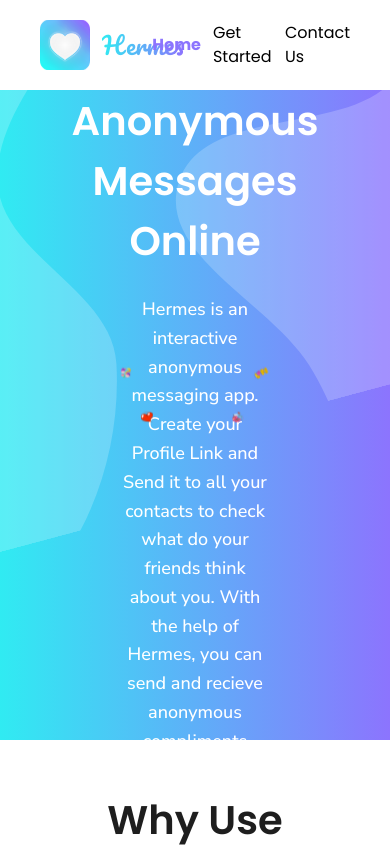
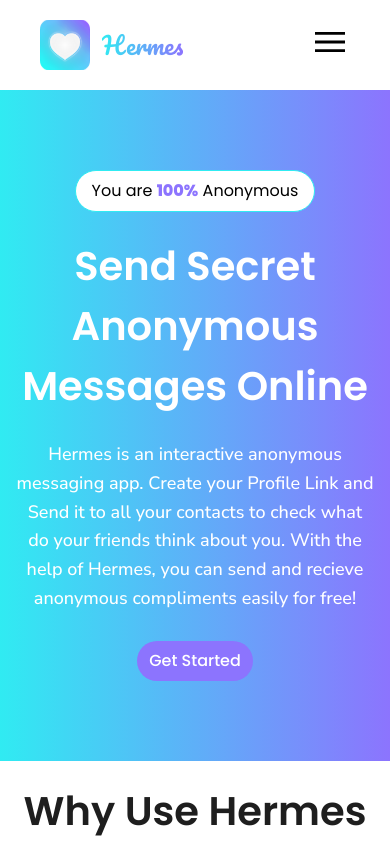
Before and after one commit to ak-nika/Hermes, a React (Vite) app: page / in a window 390 px wide. Shown: the top 847 px of the page. Built offline with nearby package versions, Linux system fonts and the light colour scheme.

Commit message:
Landing page completed

```diff
--- a/index.html
+++ b/index.html
@@ -6,7 +6,7 @@
     <meta name="viewport" content="width=device-width, initial-scale=1.0" />
     <title>Hermes</title>
   </head>
-  <body>
+  <body class="overflow-x-hidden">
     <div id="root"></div>
     <script type="module" src="/src/main.jsx"></script>
   </body>
--- a/src/assets/index.js
+++ b/src/assets/index.js
@@ -12,6 +12,8 @@
 import facebook from "./icons/facebook.svg";
 import youtube from "./icons/youtube.svg";
 import x from "./icons/x.svg";
+import menu from "./icons/menu.svg";
+import close from "./icons/close.svg";
 
 export const landing = {
   logo,
@@ -24,7 +26,7 @@
   copy2,
 };
 
-export { rectangle };
+export { rectangle, menu, close };
 
 export const footerIcons = {
   whatsapp,
--- a/src/components/Footer.jsx
+++ b/src/components/Footer.jsx
@@ -3,7 +3,7 @@
 
 const Footer = () => {
   return (
-    <footer className="bg-hermes-purple p-10 flex justify-between items-center">
+    <footer className="bg-hermes-purple p-10 flex flex-col md:flex-row md:justify-between gap-9 md:gap-0 md:items-center items-start">
       <div className="flex items-center justify-center gap-3">
         <img src={rectangle} alt="rectangle" />
         <div>
--- a/src/components/Nav.jsx
+++ b/src/components/Nav.jsx
@@ -1,9 +1,12 @@
 import { Link } from "react-router-dom";
-import { landing } from "../assets";
+import { close, landing, menu } from "../assets";
+import { useState } from "react";
 
-const Nav = () => {
+const Nav = ({ links }) => {
+  const [isClicked, setIsClicked] = useState(false);
+
   return (
-    <nav className="flex items-center justify-between bg-white px-10 py-5">
+    <nav className="flex items-center justify-between bg-white px-10 py-5 sticky top-0 z-20">
       <div className="flex items-center gap-3">
         <img src={landing.logo} alt="logo" width={50} />
         <div className="pacifico font-normal text-2xl gradient-text">
@@ -11,19 +14,50 @@
         </div>
       </div>
 
-      <div className="flex items-center gap-3">
-        <Link
-          to="/"
-          className="font-bold text-hermes-purple text-[16px] poppins leading-[24px]"
+      {/* Desktop Menu */}
+      <div className="items-center gap-3 hidden md:flex">
+        {links.map((link) => (
+          <Link
+            key={link.name}
+            to={link.path}
+            className={`text-[16px] poppins leading-[24px] ${
+              link.selected ? "font-bold text-hermes-purple" : "font-normal"
+            }`}
+          >
+            {link.name}
+          </Link>
+        ))}
+      </div>
+
+      {/* Mobile Menu */}
+      <div
+        className="relative block md:hidden"
+        onClick={() => setIsClicked(!isClicked)}
+      >
+        <button>
+          <img src={isClicked ? close : menu} alt="menu" />
+        </button>
+
+        <div
+          className={`flex flex-col items-center justify-around gap-3 absolute z-10 bg-white w-[150px] right-0 shadow transition-all ease-in duration-150 px-3 ${
+            isClicked ? "h-[150px] border-t-2 border-hermes-purple" : "h-0"
+          }`}
         >
-          Home
-        </Link>
-        <Link to="/" className="font-normal text-[16px] poppins leading-[24px]">
-          Get Started
-        </Link>
-        <Link to="/" className="font-normal text-[16px] poppins leading-[24px]">
-          Contact Us
-        </Link>
+          {links.map((link, index) => (
+            <Link
+              style={{ transitionDelay: `${index * 100}` }}
+              key={link.name}
+              to={link.path}
+              className={`text-[16px] poppins leading-[24px] ${
+                link.selected ? "font-bold text-hermes-purple" : "font-normal"
+              } ${
+                isClicked ? "opacity-100 block" : " hidden opacity-0"
+              } transition-all ease-in duration-150`}
+            >
+              {link.name}
+            </Link>
+          ))}
+        </div>
       </div>
     </nav>
   );
--- a/src/components/Section.jsx
+++ b/src/components/Section.jsx
@@ -3,7 +3,7 @@
 const Section = ({ children, className }) => {
   return (
     <section
-      className={`overflow-hidden bg-gradient-to-r from-hermes-blue to-hermes-purple h-[650px] relative ${
+      className={`overflow-hidden bg-gradient-to-r from-hermes-blue to-hermes-purple md:h-[650px] h-fit relative ${
         className || ""
       }`}
     >
@@ -11,16 +11,23 @@
         src={landing.vector1}
         alt="vector"
         width={650}
-        className="absolute rotate-[-15deg] left-[-200px] top-[-200px]"
+        className="absolute rotate-[-15deg] left-[-200px] top-[-200px] hidden md:block"
       />
       <img
         src={landing.vector2}
         alt="vector"
         width={650}
-        className="absolute rotate-[-15deg] right-[-150px] top-[-300px]"
+        className="absolute rotate-[-15deg] right-[-150px] top-[-300px] hidden md:block"
       />
 
-      <div>{children}</div>
+      <div className="relative">
+        <img
+          src={landing.bodyIcons}
+          alt="icons"
+          className="absolute w-full h-full top-0 left-0 hover-icons hidden md:block"
+        />
+        {children}
+      </div>
     </section>
   );
 };
--- a/src/constants/index.js
+++ b/src/constants/index.js
@@ -55,3 +55,9 @@
     link: "#",
   },
 ];
+
+export const landingLinks = [
+  { id: 1, name: "Home", path: "/", selected: true },
+  { id: 2, name: "Get Started", path: "/", selected: false },
+  { id: 3, name: "Contact Us", path: "/", selected: false },
+];
--- a/src/pages/Home.jsx
+++ b/src/pages/Home.jsx
@@ -1,13 +1,14 @@
-import Cupid from "../sections/landing/Cupid";
-import Hero from "../sections/landing/Hero";
+import Cupid from "../sections/Cupid";
+import Hero from "../sections/Hero";
 import Nav from "../components/Nav";
-import Why from "../sections/landing/Why";
+import Why from "../sections/Why";
 import Footer from "../components/Footer";
+import { landingLinks } from "../constants";
 
 const Home = () => {
   return (
     <>
-      <Nav />
+      <Nav links={landingLinks} />
       <Hero />
       <Why />
       <Cupid />
--- a/src/sections/landing/Cupid.jsx
+++ b/src/sections/Cupid.jsx
@@ -1,11 +1,11 @@
-import { landing } from "../../assets";
-import Button from "../../components/Button";
+import { landing } from "../assets";
+import Button from "../components/Button";
 
 const Cupid = () => {
   return (
-    <section className="p-[50px]">
+    <section className="md:p-[50px] p-5">
       <div className="hermes-gradient w-full p-10 flex items-center shrink-0 rounded-2xl">
-        <div className="w-[70%]">
+        <div className="w-[70%] md:block hidden">
           <img src={landing.cupid} alt="cupid" width={411} height={288} />
         </div>
 
--- a/src/sections/landing/Hero.jsx
+++ b/src/sections/Hero.jsx
@@ -1,18 +1,11 @@
 import { Link } from "react-router-dom";
-import { landing } from "../../assets";
-import Button from "../../components/Button";
-import Section from "../../components/Section";
+import Button from "../components/Button";
+import Section from "../components/Section";
 
 const Hero = () => {
   return (
     <Section>
-      <div className="my-[80px] mx-[120px] h-[453.38px] flex flex-col justify-center items-center relative">
-        <img
-          src={landing.bodyIcons}
-          alt="icons"
-          className="absolute w-full h-full top-0 left-0 hover-icons"
-        />
-
+      <div className="my-[80px] md:mx-[120px] mx-4 md:h-[453.38px] flex flex-col justify-center items-center">
         <div className="flex items-center justify-center">
           <p className="poppins bg-white border-hermes-blue border-[1px] font-normal text-[16px] leading-[24px] text-center w-fit py-2 px-4 rounded-full">
             You are{" "}
--- a/src/sections/landing/Why.jsx
+++ b/src/sections/Why.jsx
@@ -1,19 +1,19 @@
-import { landing } from "../../assets";
-import WhyCard from "../../components/WhyCard";
-import { whyDetails } from "../../constants";
+import { landing } from "../assets";
+import WhyCard from "../components/WhyCard";
+import { whyDetails } from "../constants";
 
 const Why = () => {
   return (
-    <section className="p-[50px]">
+    <section className="md:p-[50px] p-5">
       <h1 className="poppins text-hermes-black text-[40px] leading-[60px] font-[600] text-center">
         Why Use Hermes ?
       </h1>
-      <p className="nunito text-[18px] font-[500] leading-[28.8px] text-center mx-[120px]">
+      <p className="nunito text-[18px] font-[500] leading-[28.8px] text-center md:mx-[120px]">
         Our Anonymous Messaging App comes along with many great features. Here
         we are going to list some of them. Have a look below.
       </p>
 
-      <div className="flex items-center justify-between mt-10 flex-wrap">
+      <div className="flex items-center md:justify-between justify-center gap-2 mt-10 flex-wrap">
         {whyDetails.map((detail) => (
           <WhyCard
             key={detail.id}
```
Also changed, not shown: src/assets/icons/close.svg (added), src/assets/icons/menu.svg (added).
